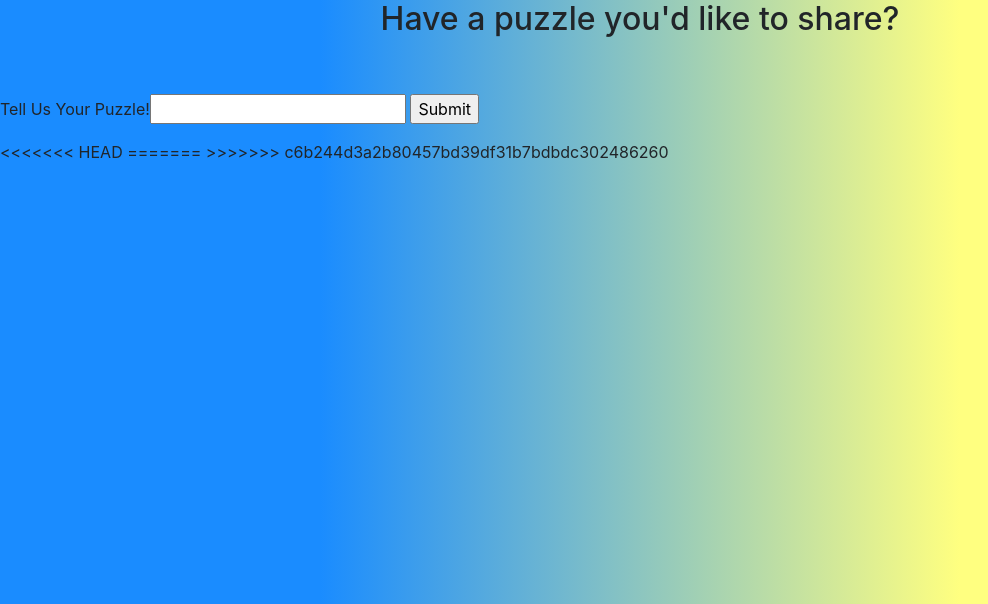
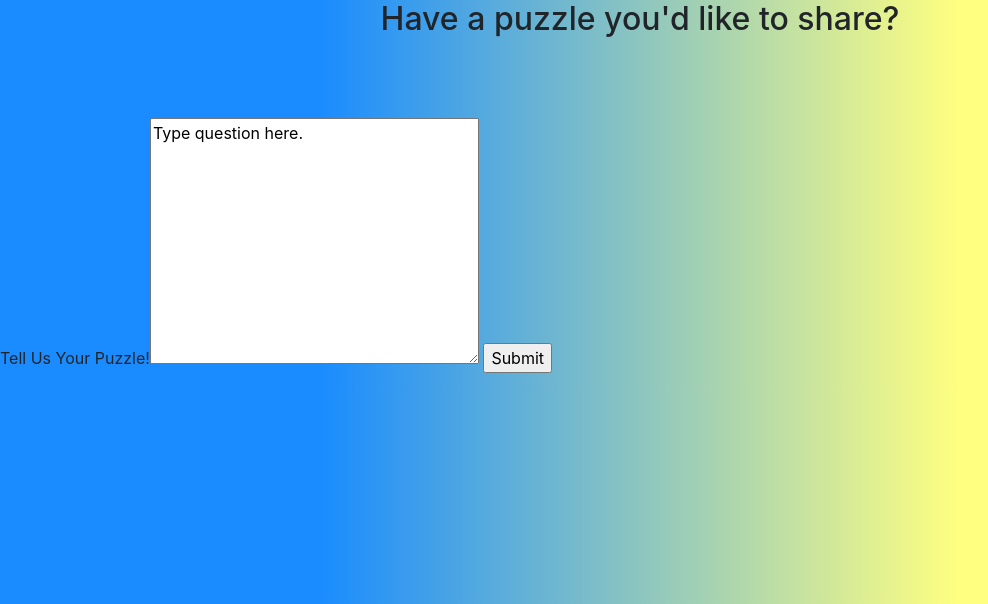
Before and after one commit to ddchon/Zen-of-Python-Puzzle-, a Django app: page /submit_q/ in a window 1280 px wide. Shown: the top 604 px of the page, without its empty margins (0-988 px from the left). Run offline with Django 3.2, Linux system fonts and the light colour scheme; some libraries are stand-ins or nearby versions.

Commit message:
submit_q

```diff
--- a/zenofpythonpuzzle/templates/zenpythonpages/submitquestion.html
+++ b/zenofpythonpuzzle/templates/zenpythonpages/submitquestion.html
@@ -10,16 +10,13 @@
             <br>
             <br>
 
-            <form action="action_page.php">
+            <form action="{% url 'submit_q' %}" method="POST">
+                {% csrf_token %}
                 <label for="question">Tell Us Your Puzzle!<label>
-                <input type="text", id="submit_puzzle" name="submit_puzzle">
-
-                <input type="submit" value="Submit">
+                <br>
+                <textarea name="submit_puzzle" id="submit_puzzle" cols="30" rows="10">Type question here.</textarea>
+                <input type="submit">
             </form>
         </div>
     </div>
-<<<<<<< HEAD
-=======
-
->>>>>>> c6b244d3a2b80457bd39df31b7bdbdc302486260
 {% endblock content %}
--- a/zenofpythonpuzzle/zenpythonpages/urls.py
+++ b/zenofpythonpuzzle/zenpythonpages/urls.py
@@ -8,4 +8,5 @@ urlpatterns = [
     path("profile/", views.profile, name="profile"),
     path("submit_q/", views.submit_q, name="submit_q"),
     path("submit_comp/", views.submit_comp, name="submit_comp"),
+    path("delete_user", views.delete_user, name="delete_user"),
 ]
--- a/zenofpythonpuzzle/zenpythonpages/views.py
+++ b/zenofpythonpuzzle/zenpythonpages/views.py
@@ -1,6 +1,7 @@
 from django.shortcuts import render, redirect
 from django.contrib.auth import login, authenticate
 from .forms import RegistrationForm
+from .models import Member
 
 def index(request):
     context = {}
@@ -41,6 +42,13 @@ def new_user(request):
 def profile(request):
     return render(request, "zenpythonpages/userprofile.html")
 
+def delete_user(request):
+    if request.method == "POST":
+        to_delete = Member.objects.get(id=request.POST["id"])
+        to_delete.delete()
+        return redirect("home")
+    return redirect("home")
+
 def submit_q(request):
     return render(request, "zenpythonpages/submitquestion.html")
 
```
Also changed, not shown: zenofpythonpuzzle/templates/zenpythonpages/userprofile.html (+10 -8 lines), zenofpythonpuzzle/zenpythonpages/models.py (+7 -0 lines).
